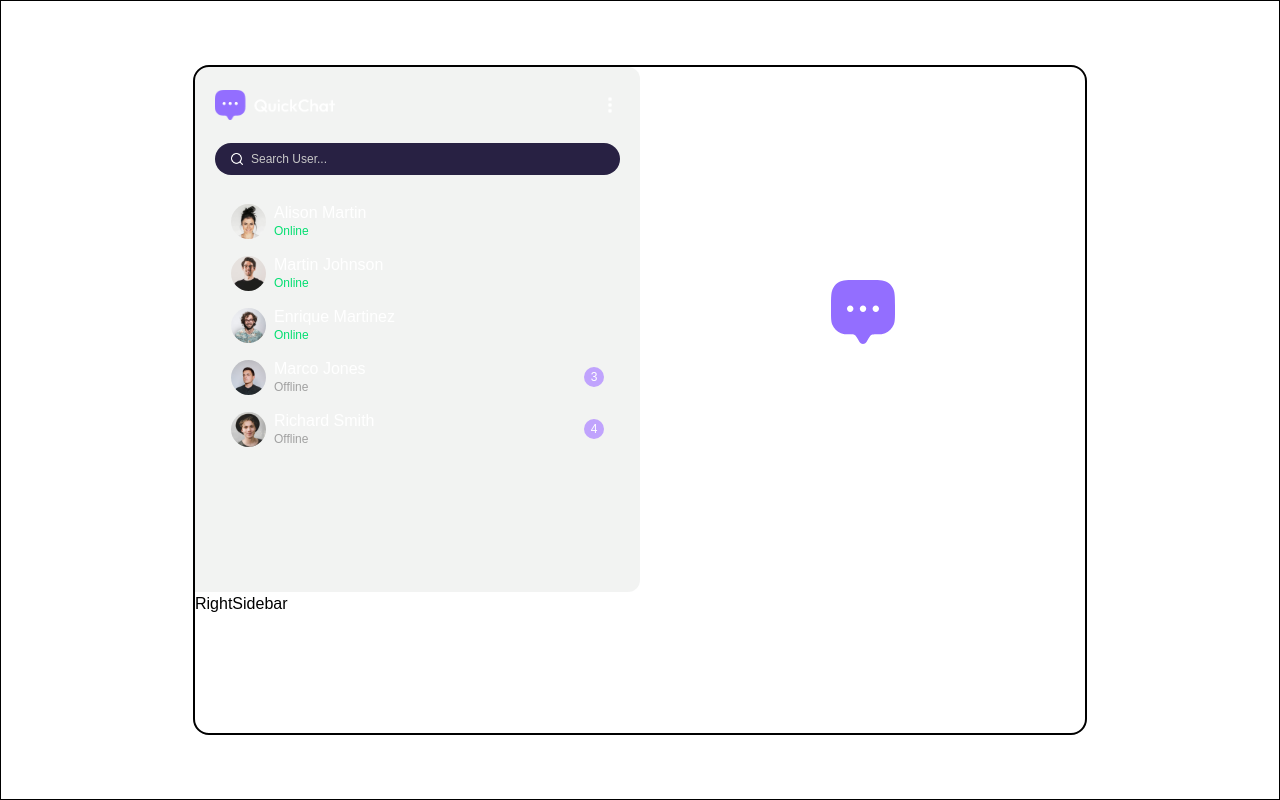
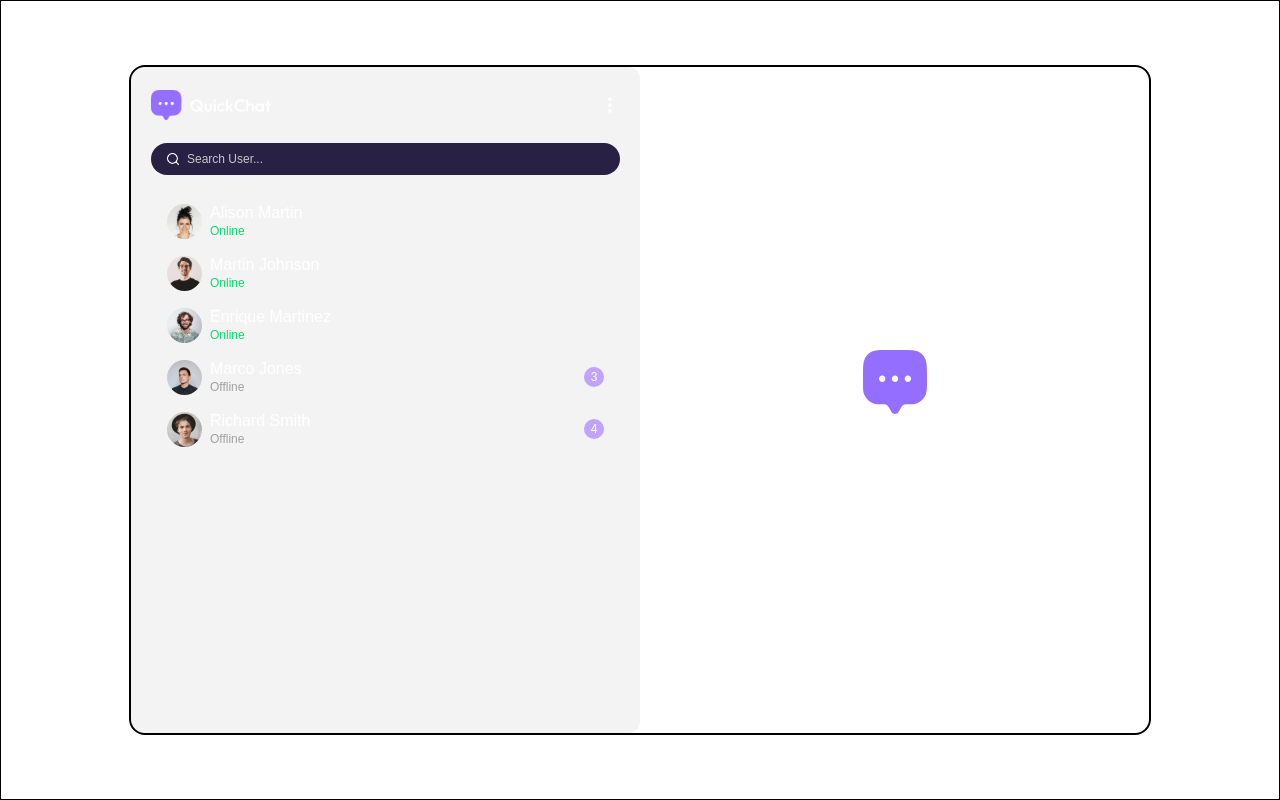
Before and after one commit to vishuvd1122/ChatX, a React (Vite) app in the folder client/: page / in a window 1280 px wide. Built offline with nearby package versions, Linux system fonts and the light colour scheme; a web font is replaced by a local one.

Commit message:
Update Right Sidebar

```diff
--- a/client/index.html
+++ b/client/index.html
@@ -4,7 +4,7 @@
     <meta charset="UTF-8" />
     <link rel="icon" type="image/svg+xml" href="./favicon.svg" />
     <meta name="viewport" content="width=device-width, initial-scale=1.0" />
-    <title>QuickChat</title>
+    <title>ChatX</title>
   </head>
   <body>
     <div id="root"></div>
--- a/client/src/components/ChatContainer.jsx
+++ b/client/src/components/ChatContainer.jsx
@@ -14,7 +14,6 @@ const ChatContainer = ({ selectedUser, setSelectedUser }) => {
     <div className='h-full flex flex-col relative backdrop-blur-lg overflow-hidden'>
       {/* -----------Header section---------- */}
       <div className='flex flex-item-center gap-3 py-3 mx-4 border-stone-500'>
-        {/* user profilr, name and info icon */}
         <img src={assets.profile_martin} alt="" className='w-8 rounded-full' />
         <p className='flex-1 text-lg text-white flex items-center gap-2'>Martin Jhonson
           <span className='w-2 h-2 rounded-full bg-green-500'></span>
--- a/client/src/components/RightSidebar.jsx
+++ b/client/src/components/RightSidebar.jsx
@@ -1,8 +1,36 @@
 import React from 'react'
+import assets, { imagesDummyData } from '../assets/assets'
 
-const RightSidebar = () => {
-  return (
-    <div>RightSidebar</div>
+const RightSidebar = ({selectedUser}) => {
+  return selectedUser &&  (
+    <div className={`bg-[#8185B2]/10 text-white w-full relative overflow-y-scroll ${selectedUser ? "max-md:hidden" : ""}`}>
+      <div className='pt-16 flex flex-col items-center gap-2 text-xs font-light mx-auto'>
+        {/* User image, name and bio */}
+        <img src={selectedUser?.profilePic || assets.avatar_icon } alt="" className='w-20 aspect-[1/1] rounded-full'/>
+        <h1 className='px-10 text-xl font-medium mx-auto flex items-center gap-2'>
+          <p className='w-2 h-2 rounded-full bg-green-500'></p>
+          {selectedUser.fullName}</h1>
+          <p className='px-10 mx-auto'>{selectedUser.bio}</p>
+
+      </div>
+
+      <hr className='border-[#ffffff50] my-4'/>
+      <div className='px-5 text-xs'>
+        <p>Media</p>
+        <div className='mt-2 max-h-[200px] overflow-y-scroll grid grid-cols-2 gap-4 opacity-80'>
+          {imagesDummyData.map((url,index)=>(
+            <div key={index} onClick={()=>window.open(url)} className='cursor-pointer rounded'>
+              <img src={url} alt="" className='h-full rounded-md' />
+            </div>
+          ))}
+        </div>
+      </div>
+
+      <button   className="absolute bottom-5 left-1/2 transform -translate-x-1/2 bg-gradient-to-r from-purple-400 to-violet-600 text-white border-none text-sm font-light py-2 px-20 rounded-full cursor-pointer">
+        Logout
+      </button>
+
+    </div>
   )
 }
 
--- a/client/src/pages/HomePage.jsx
+++ b/client/src/pages/HomePage.jsx
@@ -8,13 +8,15 @@ const HomePage = () => {
     const [selectedUser,setSelectedUser]=useState(false)
 
 
-    return (<div className="border w-full h-screen sm:px-[15%] sm:py-[5%]">
- <div className={`backdrop-blur-xl border-2 border-grey-600 rounded-2xl overflow-hidden h-[100%] grid grid-cols-1 relative ${selectedUser ? 'md:grid-cols-[1fr_1.5fr_1fr] xl:grid-cols-[1fr_2fr_1fr]': 'md:grid-cols-2' }`}>
-    <Sidebar selectedUser={selectedUser} setSelectedUser={setSelectedUser}/>
-    <ChatContainer selectedUser={selectedUser} setSelectedUser={setSelectedUser}/>
-    <RightSidebar selectedUser={selectedUser} setSelectedUser={setSelectedUser}/>
- </div>
-    </div>)
+    return (
+      <div className="border w-full h-screen sm:px-[10%] sm:py-[5%]"> {/* Reduced side padding for more width */}
+        <div className={`backdrop-blur-xl border-2 border-grey-600 rounded-2xl overflow-hidden h-[100%] grid grid-cols-1 relative ${selectedUser ? 'md:grid-cols-[1.2fr_1.7fr_1.2fr] xl:grid-cols-[1.1fr_2.2fr_1.1fr]' : 'md:grid-cols-2' }`}>
+          <Sidebar selectedUser={selectedUser} setSelectedUser={setSelectedUser}/>
+          <ChatContainer selectedUser={selectedUser} setSelectedUser={setSelectedUser}/>
+          <RightSidebar selectedUser={selectedUser} setSelectedUser={setSelectedUser}/>
+        </div>
+      </div>
+    )
 }
 
 export default HomePage;
```
